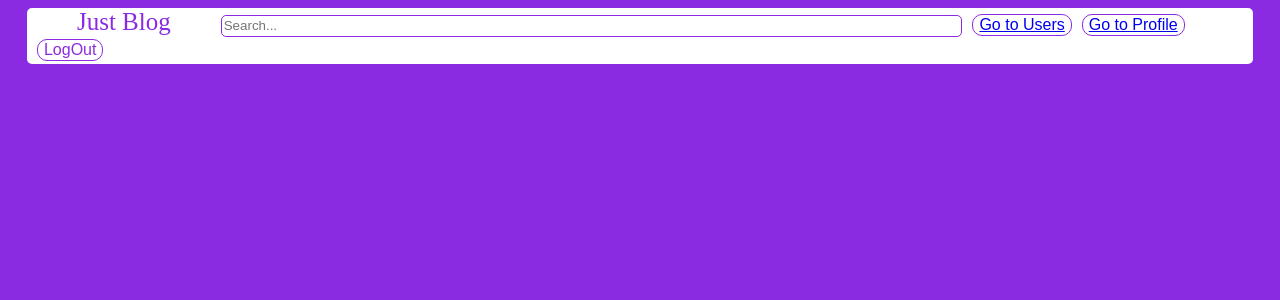
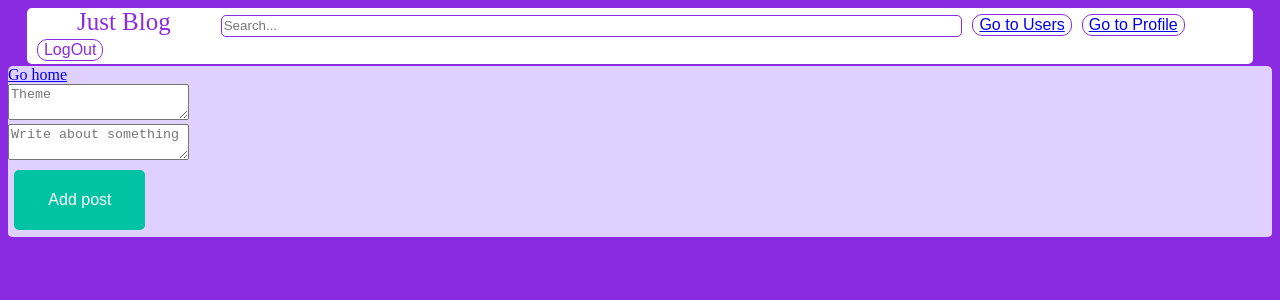
Before and after one commit to Dantes737/Blog-frontend, a React (Create React App) app: page /add-post in a window 1280 px wide. Shown: the top 300 px of the page. Built offline with nearby package versions, Linux system fonts and the light colour scheme.

Commit message:
add post page

```diff
--- a/src/MainPage/App.js
+++ b/src/MainPage/App.js
@@ -9,12 +9,14 @@ import UPanelContainer from './UsersPage/UPageContainer.js';
 import AuthComponent from './AuthComponents/AuthConponent.js';
 
 import './App.css';
+import  AddPostContainer  from '../components/AddPostComponent/AddPostContainer.js';
 
 function MyApp() {
   return (
     <div className="globalDiv">
       <Router>
       <HeaderConteiner />
+      <Route exact path="/add-post" render={()=><AddPostContainer/>}/>
       <Route exact path="/auth" render={()=><AuthComponent/>} />
         <Route exact path="/" render={()=><IndexB/>} />
         <Route path="/profile/:userId?" component={ProfileConteiner} />
--- a/src/MainPage/Content/Posts/Filter/Filter.css
+++ b/src/MainPage/Content/Posts/Filter/Filter.css
@@ -19,7 +19,7 @@
     font-size: 16px;
     margin: 0.5%;
     /* margin-left: 44%; */
-    float: right;/*   <<<<<=========== ====    ======       */
+    /* float: right;  <<<<<=========== ====    ======       */
     transition-duration: 0.4s;
     cursor: pointer;
   }
--- a/src/MainPage/Content/Posts/Filter/Filter.js
+++ b/src/MainPage/Content/Posts/Filter/Filter.js
@@ -1,43 +1,21 @@
 import React from 'react';
-import { Field, reduxForm } from 'redux-form';
-import { Element} from '../../../../components/FormsControls/FormsControls.js';
-import { required,maxLenghtCreator} from '../../../../utils/validators.js';
+import { NavLink } from 'react-router-dom';
 import './Filter.css';
 
-const maxLength10=maxLenghtCreator(20);
-const MyTextarea=Element("textarea");
 
 function Filter(props) {
 
-  let addNewPost = (values)=> {
-    props.addUserPost(values.newPostBody)
-  };
-
   return (
     <div className="filt">
-      <button>Newest</button>
-      <button>Older</button>
-      <button>All</button>
-      <AddPostReduxForm onSubmit={addNewPost}/>
+      <button className="addBtn">Newest</button>
+      <button className="addBtn">Older</button>
+      <button className="addBtn">All</button>
+      <NavLink to="/add-post">
+      <button className="addBtn">Add post</button>
+      </NavLink>
     </div>
   );
 };
 
-const AddPostForm=(props)=>{
-  return(
-    <form onSubmit={props.handleSubmit}>
-      <Field
-      component={MyTextarea}
-       type="text"
-       name="newPostBody"
-       placeholder="Write about something"
-       validate={[required,maxLength10]}
-        />
-      <button className="addBtn">Add post</button>
-    </form>
-  )
-};
-const AddPostReduxForm=reduxForm({form:'myAddCommentForm'})(AddPostForm)
-
 
 export default Filter;
--- a/src/MainPage/Content/Posts/PostsAndfilter.css
+++ b/src/MainPage/Content/Posts/PostsAndfilter.css
@@ -4,5 +4,4 @@
     height: max-content;
 
     display:inline-grid;
-
 }
--- a/src/MainPage/Content/Posts/PostsAndfilter.js
+++ b/src/MainPage/Content/Posts/PostsAndfilter.js
@@ -7,7 +7,7 @@ import './PostsAndfilter.css';
 function BandP() {
   return (
     <div className="allCont">
-      <FilterContainer/>
+      <FilterContainer />
       <PostsContainer />
     </div>
   );
--- /dev/null
+++ b/src/components/AddPostComponent/AddPostComp.js
@@ -0,0 +1,51 @@
+import React from 'react';
+import { Field, reduxForm } from 'redux-form';
+import { Element} from '../FormsControls/FormsControls.js';
+import { required,maxLenghtCreator} from '../../utils/validators.js';
+import './AddPostStyles.css';
+import { NavLink } from 'react-router-dom';
+
+
+
+const maxLength10=maxLenghtCreator(20);
+const MyTextarea=Element("textarea");
+
+function AddPostPage(props) {
+
+  let addNewPost = (values)=> {
+    props.addUserPost(values.newPostBody)
+  };
+
+  return (
+    <div className="filt">
+      <NavLink to="/">Go home</NavLink>
+      <AddPostReduxForm onSubmit={addNewPost}/>
+    </div>
+  );
+};
+
+const AddPostForm=(props)=>{
+  return(
+    <form onSubmit={props.handleSubmit}>
+      <Field
+      component={MyTextarea}
+       type="text"
+       name="newPostTheme"
+       placeholder="Theme"
+       validate={[required,maxLength10]}
+        />
+         <Field
+      component={MyTextarea}
+       type="text"
+       name="newPostBody"
+       placeholder="Write about something"
+       validate={[required,maxLength10]}
+        />
+      <button className="addBtn">Add post</button>
+    </form>
+  )
+};
+const AddPostReduxForm=reduxForm({form:'myAddCommentForm'})(AddPostForm)
+
+
+export default AddPostPage;
--- /dev/null
+++ b/src/components/AddPostComponent/AddPostContainer.js
@@ -0,0 +1,18 @@
+import { connect } from 'react-redux';
+import AddPostPage from './AddPostComp.js';
+import { addPostActionCreator } from "../../redux/posts-reducer.js";
+
+
+const mapDispatchToProps = (dispatch) => {
+  return {
+    addUserPost: (textInp) => {
+      let action=addPostActionCreator(textInp);
+      dispatch(action);
+    }
+  }
+};
+
+const AddPostContainer = connect(null,mapDispatchToProps)(AddPostPage);
+
+
+export default AddPostContainer;
```
Also changed, not shown: src/components/AddPostComponent/AddPostStyles.css (added).
